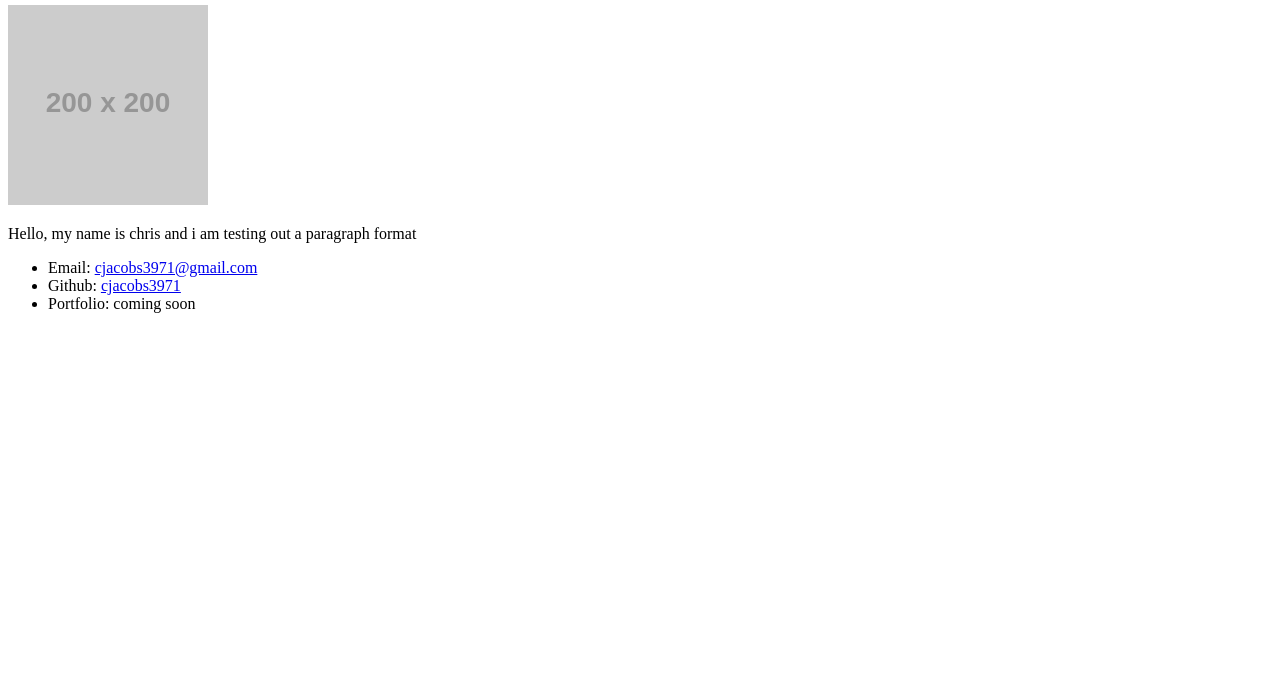
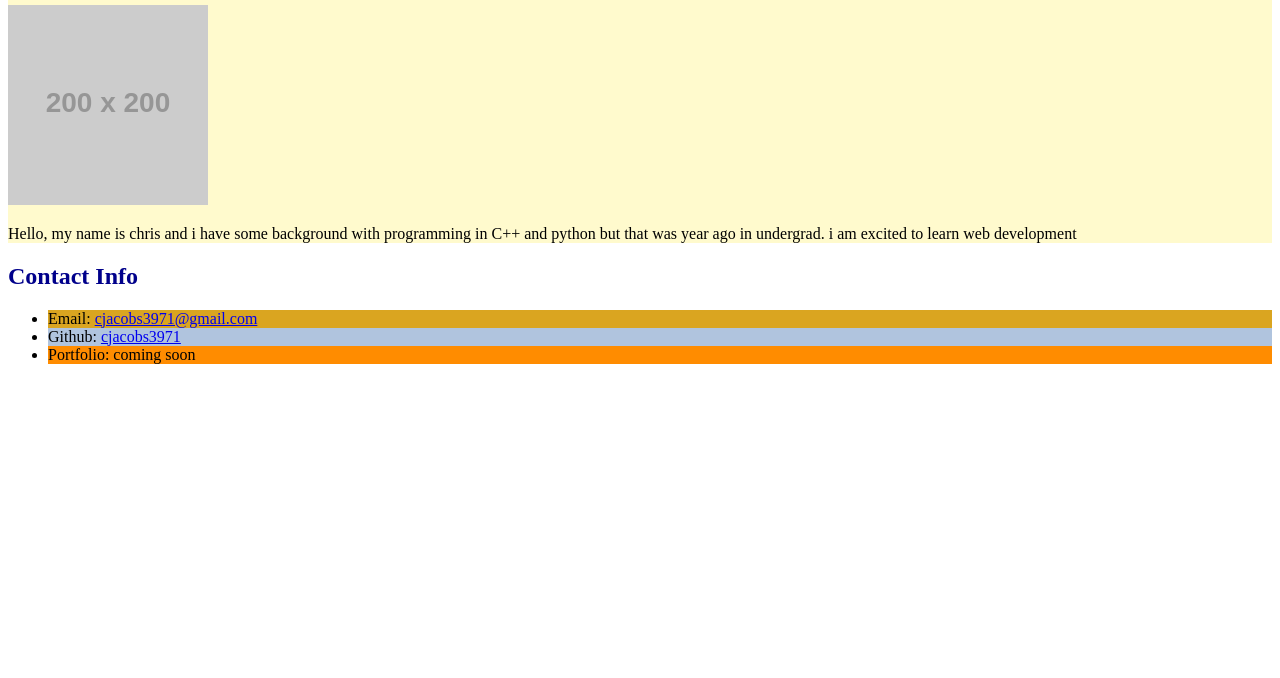
Before and after one commit to cjacobs3971/first-day-repo, a plain HTML site: page index.html in a window 1280 px wide. Shown: the part 122-800 px from the top of the page. Drawn offline with Linux system fonts and the light colour scheme; placeholder pictures from the web are drawn by us.

Commit message:
added code and css file

```diff
--- a/index.html
+++ b/index.html
@@ -1,27 +1,37 @@
 <!DOCTYPE html>
-<html lang="en">
+<html lang="en-US">
     <head>
         <meta charset="UTF-8">
         <title>Student Bio</title>
+        <link rel="stylesheet" href="./style.css"/>
     </head>
 
     <body>
-        <header>
+        <header class="title">
              <h1>Student Bio</h1>
+        </header>
+        <section class="lesson">
             <h2>Chris Jacobs</h2>
             <img src="https://via.placeholder.com/200" alt="placeholder image"/>
-         </header>
-
-     <section>
-         <p>Hello, my name is chris and i am testing out a paragraph format</p>
+            <p>Hello, my name is chris and i have some background with programming in C++ and python but that was year ago in undergrad. i am excited to learn web development</p>
         </section>
-
+        <section class="title">
+            <h2>Contact Info</h2>
+        </section>
         <section>
             <ul>
+                <section class="email">
                     <li> Email: <a href="cjacobs3971@gmail.com">cjacobs3971@gmail.com</a></li>
+                </section>
+                <section class="github">
                     <li>Github: <a href="https://github.com/cjacobs3971">cjacobs3971</a></li>
+                </section>
+                <section class="portfolio">
                     <li>Portfolio: coming soon</li>
+                </section>
             </ul>
 
         </section>
     </body>
+
+</html>
--- a/style.css
+++ b/style.css
@@ -6,14 +6,14 @@
     color: darkblue;
   }
 
-  #email {
+  .email {
     background-color: goldenrod;
   }
 
-  #github {
+  .github {
     background-color: lightsteelblue;
   }
 
-  #portfolio {
+  .portfolio {
     background-color: darkorange;
   }
```
Lines whose indentation alone changed are shown as unchanged.
